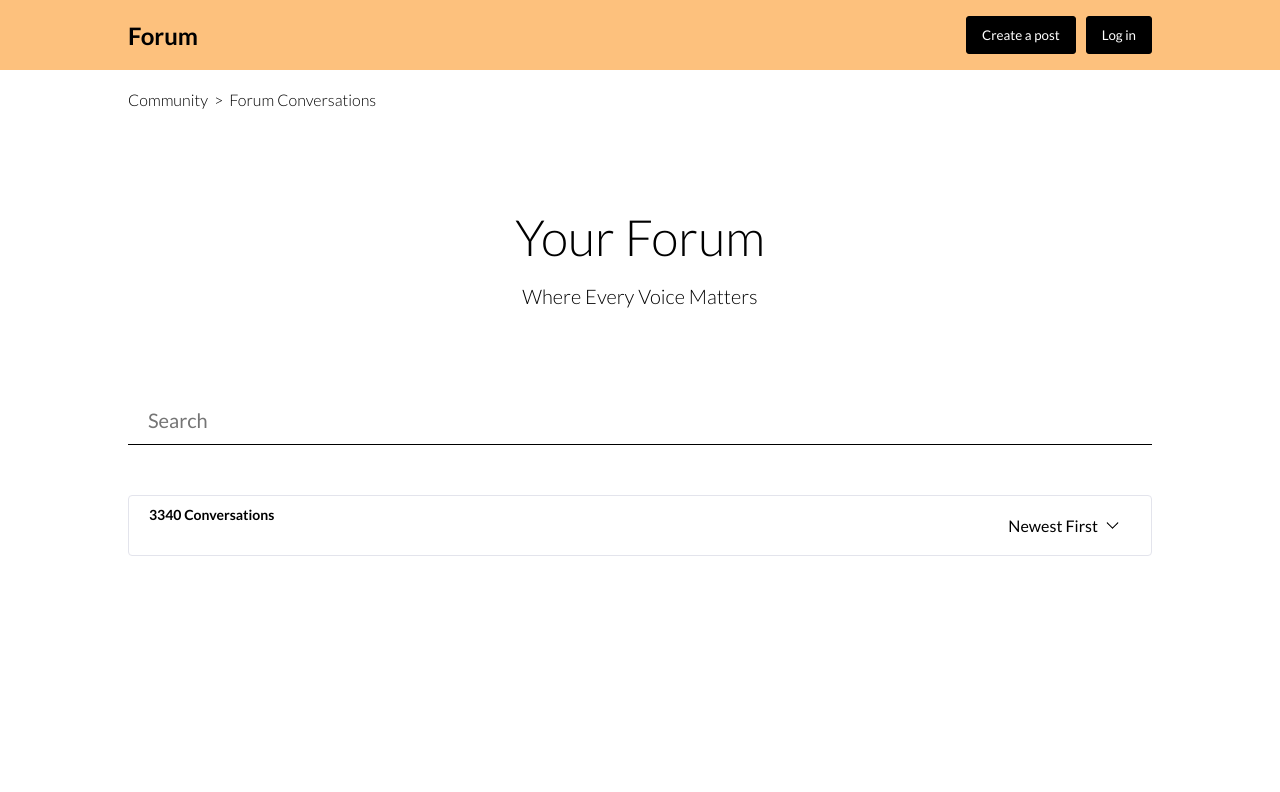
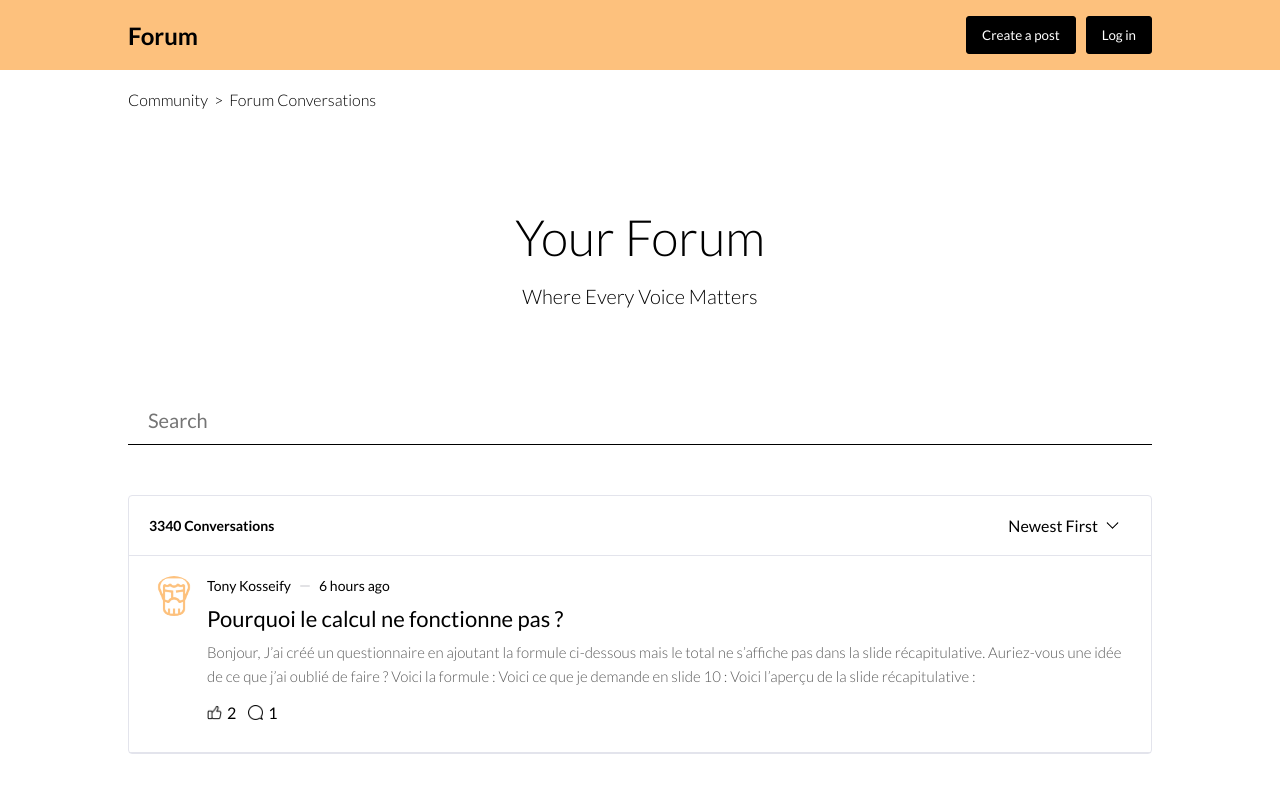
Before and after one commit to tonyykosseifyy/forum-web-assignment, a plain HTML site: page index.html in a window 1280 px wide. Drawn offline with Linux system fonts and the light colour scheme.

Commit message:
styled: basic post

```diff
--- a/index.html
+++ b/index.html
@@ -74,7 +74,46 @@
           </div>
         </div>
         <!-- Post Wrapper Body -->
-        <div class="posts-wrapper-body"></div>
+        <div class="posts-wrapper-body">
+          <!-- Single Post -->
+          <div class="post">
+            <!-- Avatar -->
+            <div class="post-avatar">
+              <img src="resources/images/philosopher.png" alt="avatar" />
+            </div>
+            <!-- Right Content -->
+            <div class="post-right">
+              <!-- Upper -->
+              <div class="post-right-upper">
+                <h6>Tony Kosseify</h6>
+                <span></span>
+                <h6>6 hours ago</h6>
+              </div>
+              <!-- Body -->
+              <div class="post-right-body">
+                <h3>Pourquoi le calcul ne fonctionne pas ?</h3>
+                <p>
+                  Bonjour, J’ai créé un questionnaire en ajoutant la formule
+                  ci-dessous mais le total ne s’affiche pas dans la slide
+                  récapitulative. Auriez-vous une idée de ce que j’ai oublié de
+                  faire ? Voici la formule : Voici ce que je demande en slide 10
+                  : Voici l’aperçu de la slide récapitulative :
+                </p>
+              </div>
+              <!-- Bottom -->
+              <div class="post-right-bottom">
+                <div>
+                  <img src="/resources/images/icons/like.png" alt="likes" />
+                  <p>2</p>
+                </div>
+                <div>
+                  <img src="/resources/images/icons/chat.png" alt="replies" />
+                  <p>1</p>
+                </div>
+              </div>
+            </div>
+          </div>
+        </div>
       </div>
     </div>
     <script>
--- a/resources/css/main.css
+++ b/resources/css/main.css
@@ -76,7 +76,9 @@
 .posts-wrapper-upper {
   display: flex;
   padding: 10px 20px;
+  align-items: center;
   justify-content: space-between;
+  border-bottom: 1px solid #e3e4ec;
 }
 
 .posts-wrapper-upper > h3 {
@@ -134,3 +136,97 @@
 .dropdown-content a:hover {
   background-color: #fdfafa;
 }
+
+.post {
+  padding: 20px 25px;
+  border-bottom: 1px solid #e3e4ec;
+  display: flex;
+  align-items: flex-start;
+}
+.post-avatar {
+  width: 40px;
+  height: 40px;
+  border-radius: 50%;
+}
+.post-avatar > img {
+  object-fit: contain;
+  width: 100%;
+  height: 100%;
+  border-radius: 50%;
+}
+
+.post-right {
+  margin-left: 13px;
+  flex: 1;
+}
+
+.post-right-upper > h6 {
+  font-size: 14px;
+  line-height: 20px;
+  font-weight: 500;
+}
+
+.post-right-upper {
+  display: flex;
+  align-items: center;
+}
+.post-right-upper > span {
+  background-color: #e2e2e5;
+  width: 10px;
+  height: 2px;
+  border-radius: 2px;
+}
+.post-right-upper > h6,
+.post-right-upper > span {
+  margin-right: 9px;
+}
+
+.post-right {
+  display: flex;
+  flex-direction: column;
+}
+
+.post-right-body {
+  margin-top: 7px;
+}
+.post-right-body > h3 {
+  font-size: 22px;
+  line-height: 32px;
+  font-weight: 500;
+}
+
+.post-right-body > p {
+  color: rgba(0, 0, 0, 0.65);
+  margin-top: 5px;
+  font-size: 15px;
+  line-height: 24px;
+  font-weight: 300;
+}
+
+.post-right-bottom {
+  margin-top: 15px;
+  display: flex;
+  align-items: center;
+  padding-bottom: 10px;
+}
+
+.post-right-bottom > div {
+  display: flex;
+  align-items: center;
+  margin-right: 12px;
+}
+.post-right-bottom > div > img {
+  width: 15px;
+  height: 15px;
+  object-fit: contain;
+  margin-right: 5px;
+  transition: transform 0.3s ease-out;
+  cursor: pointer;
+}
+
+.post-right-bottom > div > img:hover {
+  transform: scale(1.2);
+}
+
+.post-right-bottom > div > p {
+}
```
Also changed, not shown: resources/images/icons/chat.png (added), resources/images/icons/like.png (added).
